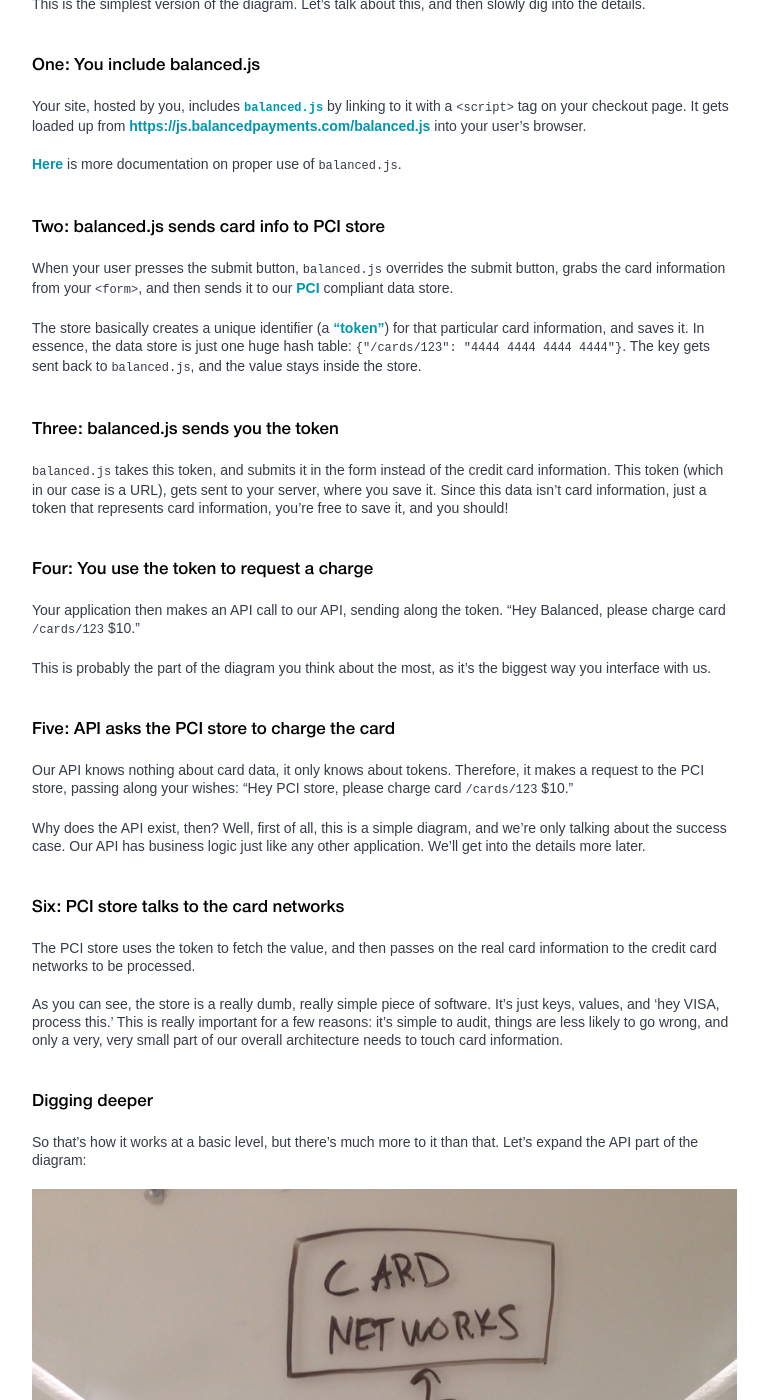
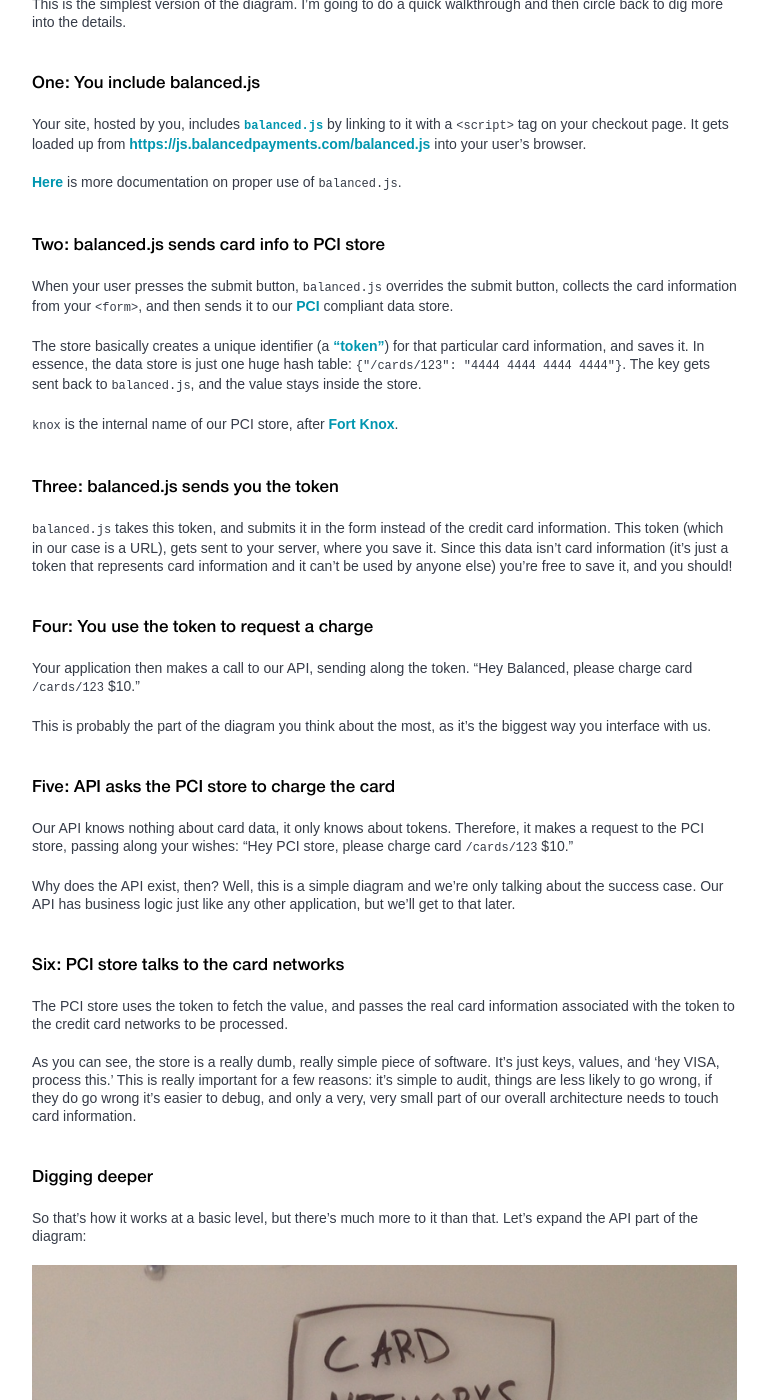
Before and after one commit to balanced/balanced.github.com, a Jekyll site: the page built from _posts/2014-03-06-balanceds-architecture.md, in a window 1280 px wide and 1400 px high, scrolled down 2280 px. Shown: the whole window, without its empty margins (143-911 px from the left). Built offline with Jekyll 4.4.1, drawn with Linux system fonts in a browser that asks for light colours; nearby versions of some CDN libraries; some of the changed text lies outside the part shown.

Commit message:
Update 2014-03-06-balanceds-architecture.md
In terms of security, I agree that this is probably high level enough that we should avoid getting bogged down in implementation detail.

However, I think it might be good to emphasize the advantages of

1. keeping the PCI store dumb and dead simple and

2. isolating it from the rest of the API to the point that we can build features on the API and expose the API to more developers without worrying too much about messing with or otherwise exposing the PCI Store.

And I guess we'll eventually follow up with a post on transaction level security. Weeee!!

```diff
--- a/_posts/2014-03-06-balanceds-architecture.md
+++ b/_posts/2014-03-06-balanceds-architecture.md
@@ -15,11 +15,11 @@
 There has been a lot of discussion lately about the software architecture
 that runs financial systems. It's been in the news because of the massive
 [meltdown of Mt. Gox](http://www.wired.com/wiredenterprise/2014/03/bitcoin-exchange/),
-the most prominent Bitcoin exchange, as well as [Silk Road 2's transaction malleability
+that most prominent of Bitcoin exchanges, as well as [Silk Road 2's transaction malleability
 bug](http://www.forbes.com/sites/andygreenberg/2014/02/13/silk-road-2-0-hacked-using-bitcoin-bug-all-its-funds-stolen/).
 While we wait for the Japanese bankruptcy courts to determine exactly what happened, (and
-[some speculate it will come with new regulations](http://online.wsj.com/news/articles/SB10001424052702303630904579419862242970416?mg=reno64-wsj&url=http%3A%2F%2Fonline.wsj.com%2Farticle%2FSB10001424052702303630904579419862242970416.html))
-there's a reason that software architecture (and quality) is at the heart of the
+[and maybe create new regulations](http://online.wsj.com/news/articles/SB10001424052702303630904579419862242970416?mg=reno64-wsj&url=http%3A%2F%2Fonline.wsj.com%2Farticle%2FSB10001424052702303630904579419862242970416.html))
+it's clear that software architecture (and quality) is at the heart of the
 discussion: [Mt. Gox's source code has been leaked](https://bitcointalk.org/index.php?topic=498522.0;all).
 The first post in that thread sums up the reactions that I've seen around the internet:
 
@@ -34,8 +34,8 @@
 In that light, I thought it would be prudent to share exactly how Balanced works under the hood.
 We want to eventually open source 100% of the software that powers Balanced, but we're not quite
 there yet. In the meantime, I'd like to share with you at a high level how Balanced actually works.
-I previously shared [some of this in my post about our Coinbase integration](more-details-about-bitcoin/).
-Here it is, but in more depth.
+I previously shared [some of this in my post about our Coinbase integration](more-details-about-bitcoin/),
+but this is a broader discussion of the rest of our architecture.
 
 ## The diagram(s)
 
@@ -43,7 +43,7 @@
 
 ![Balanced Architecture](img/blogimages/balanced_arch_1.jpg)
 
-This is the simplest version of the diagram. Let's talk about this, and then slowly dig into the details.
+This is the simplest version of the diagram. I'm going to do a quick walkthrough and then circle back to dig more into the details.
 
 ## One: You include balanced.js
 
@@ -53,17 +53,19 @@
 
 ## Two: balanced.js sends card info to PCI store
 
-When your user presses the submit button, `balanced.js` overrides the submit button, grabs the card information from your `<form>`, and then sends it to our [PCI](https://www.pcisecuritystandards.org/) compliant data store.
+When your user presses the submit button, `balanced.js` overrides the submit button, collects the card information from your `<form>`, and then sends it to our [PCI](https://www.pcisecuritystandards.org/) compliant data store.
 
 The store basically creates a unique identifier (a ["token"](http://en.wikipedia.org/wiki/Tokenization_(data_security))) for that particular card information, and saves it. In essence, the data store is just one huge hash table: `{"/cards/123": "4444 4444 4444 4444"}`. The key gets sent back to `balanced.js`, and the value stays inside the store.
 
+`knox` is the internal name of our PCI store, after [Fort Knox](http://www.knox.army.mil/).
+
 ## Three: balanced.js sends you the token
 
-`balanced.js` takes this token, and submits it in the form instead of the credit card information. This token (which in our case is a URL), gets sent to your server, where you save it. Since this data isn't card information, just a token that represents card information, you're free to save it, and you should!
+`balanced.js` takes this token, and submits it in the form instead of the credit card information. This token (which in our case is a URL), gets sent to your server, where you save it. Since this data isn't card information (it's just a token that represents card information and it can't be used by anyone else) you're free to save it, and you should!
 
 ## Four: You use the token to request a charge
 
-Your application then makes an API call to our API, sending along the token. "Hey Balanced, please charge card `/cards/123` $10."
+Your application then makes a call to our API, sending along the token. "Hey Balanced, please charge card `/cards/123` $10."
 
 This is probably the part of the diagram you think about the most, as it's the biggest way you interface with us.
 
@@ -71,13 +73,13 @@
 
 Our API knows nothing about card data, it only knows about tokens. Therefore, it makes a request to the PCI store, passing along your wishes: "Hey PCI store, please charge card `/cards/123` $10."
 
-Why does the API exist, then? Well, first of all, this is a simple diagram, and we're only talking about the success case. Our API has business logic just like any other application. We'll get into the details more later.
+Why does the API exist, then? Well, this is a simple diagram and we're only talking about the success case. Our API has business logic just like any other application, but we'll get to that later.
 
 ## Six: PCI store talks to the card networks
 
-The PCI store uses the token to fetch the value, and then passes on the real card information to the credit card networks to be processed.
+The PCI store uses the token to fetch the value, and passes the real card information associated with the token to the credit card networks to be processed.
 
-As you can see, the store is a really dumb, really simple piece of software. It's just keys, values, and 'hey VISA, process this.' This is really important for a few reasons: it's simple to audit, things are less likely to go wrong, and only a very, very small part of our overall architecture needs to touch card information.
+As you can see, the store is a really dumb, really simple piece of software. It's just keys, values, and 'hey VISA, process this.' This is really important for a few reasons: it's simple to audit, things are less likely to go wrong, if they do go wrong it's easier to debug, and only a very, very small part of our overall architecture needs to touch card information.
 
 ## Digging deeper
 
@@ -85,7 +87,7 @@
 
 ![Balanced Architecture 2](img/blogimages/balanced_arch_2.jpg)
 
-One of the nice things about our API is that you don't get a 'test sandbox': you just create a 'test marketplace,' but still hit `https://api.balancedpayments.com` Test marketplaces are exactly like production marketplaces, except the PCI store knows not to propagate the charges to the card networks, and we don't charge you any money for transactions that occur on test marketplaces.
+One of the nice things about our API is that you don't get a 'test sandbox': you just create a 'test marketplace,' but still hit `https://api.balancedpayments.com`. Test marketplaces are exactly like production marketplaces, except that for test marketplaces the PCI store knows not to propagate charges to the card networks and we don't charge you for these test transactions.
 
 We love testing. We encourage our users to write lots of tests. So it'd be pretty bad if test and production were on the same machines: a really enthusiastic tester could degrade production service.
 
@@ -95,11 +97,11 @@
 
 ![Balanced Architecture 3](img/blogimages/balanced_arch_3.jpg)
 
-"The API" isn't just one application, though: it's two! The API actually talks to a component called `precog`, which does our own fraud detection. So in reality, the conversation is "Hey `precog`, please charge card `/cards/123` $10", and if  `precog` says it's okay, it says "Hey `knox`, please charge card `/cards/123` $10." `knox` is the internal name of the PCI store, after [Fort Knox](http://www.knox.army.mil/).
+"The API" isn't just one application, though: it's two! The API actually talks to a component called `precog`, which does our own fraud detection. So in reality, the conversation is "Hey `precog`, please charge card `/cards/123` $10", and if  `precog` says it's okay, it goes to our PCI store and says "Hey `knox`, please charge card `/cards/123` $10."
 
-We also have a second layer of routing. `midlr` actually listens on both `https://api.balancedpayments.com` as well as `https://js.balancedpayments.com`. It proxies the requests for both: it sends API requests to the router, and it sends JavaScript requests to `js`. `midlr` proxies `https://js.balancedpayments.com` mostly for historical reasons: eventually it will just be an S3 bucket with the simple file.
+We also have a second layer of routing. `midlr` actually listens on both `https://api.balancedpayments.com` as well as `https://js.balancedpayments.com`. It proxies the requests for both: it sends API requests to the router and sends JavaScript requests to `js`. `midlr` proxies `https://js.balancedpayments.com` mostly for historical reasons: eventually it will just be an S3 bucket with the simple file.
 
-We use `midlr` to filter out _all_ sensitive data. It ensures that no card information goes to the wrong place. By having one main place to put all of the filtering and routing, we can ensure that the right data goes to the right place. This diagram got a teeny bit complicated, but since `balanced.js` hits `https://api.balancedpayments.com`, it also goes through `midlr`, which routes it to `knox`. I decided to draw the arrow straight from `balanced.js` to `knox` here.
+We use `midlr` to filter out _all_ sensitive data. It ensures that no card information goes to the wrong place. By having one main place to put all of the filtering and routing, we can ensure that the right data goes to the right place. This diagram got a teeny bit complicated, but since `balanced.js` hits `https://api.balancedpayments.com`, it also goes through `midlr`, which routes it to `knox`. However, for simplicity, I decided to draw the arrow straight from `balanced.js` to `knox` here.
 
 ## Further isolation
 
```
